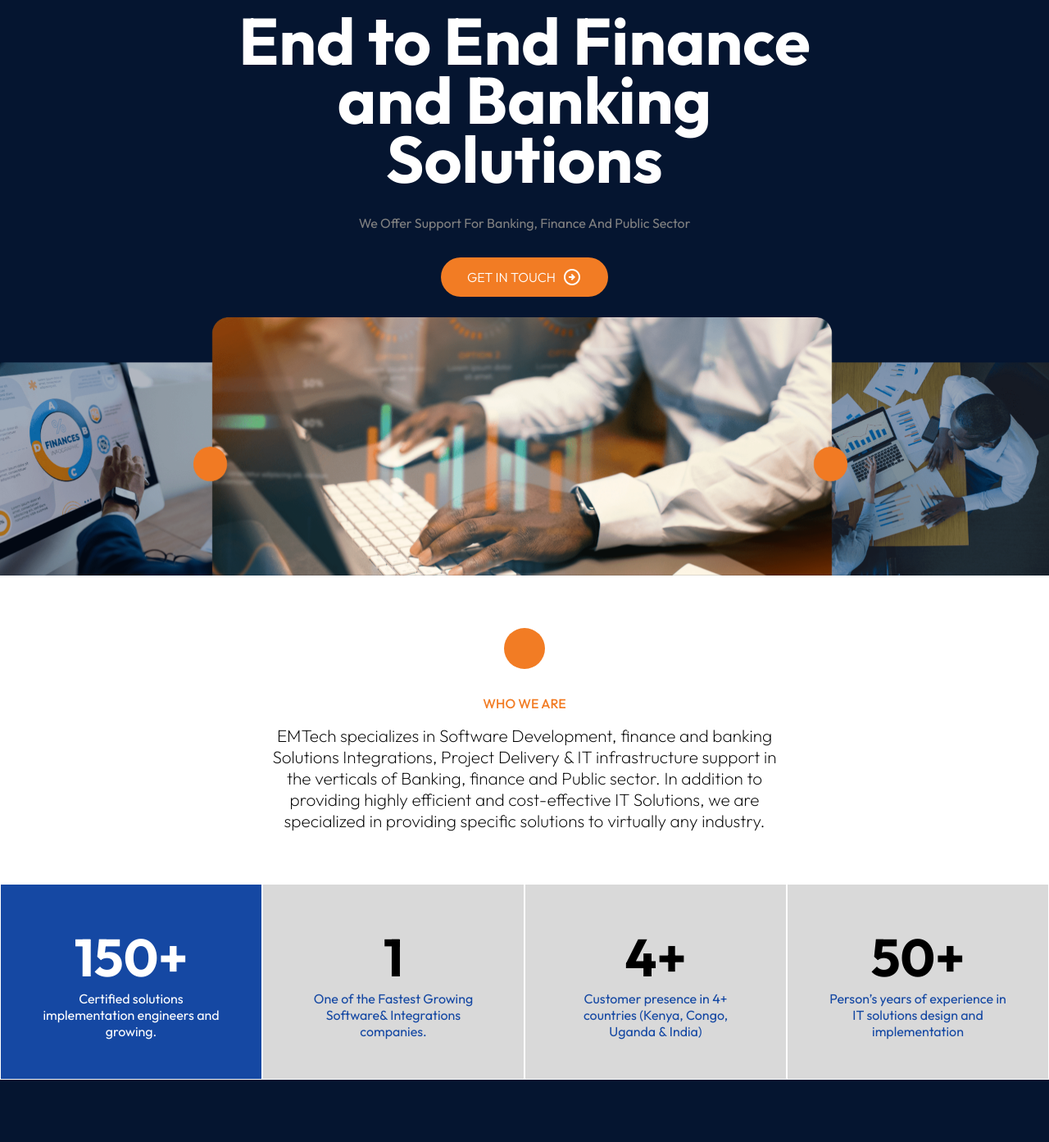
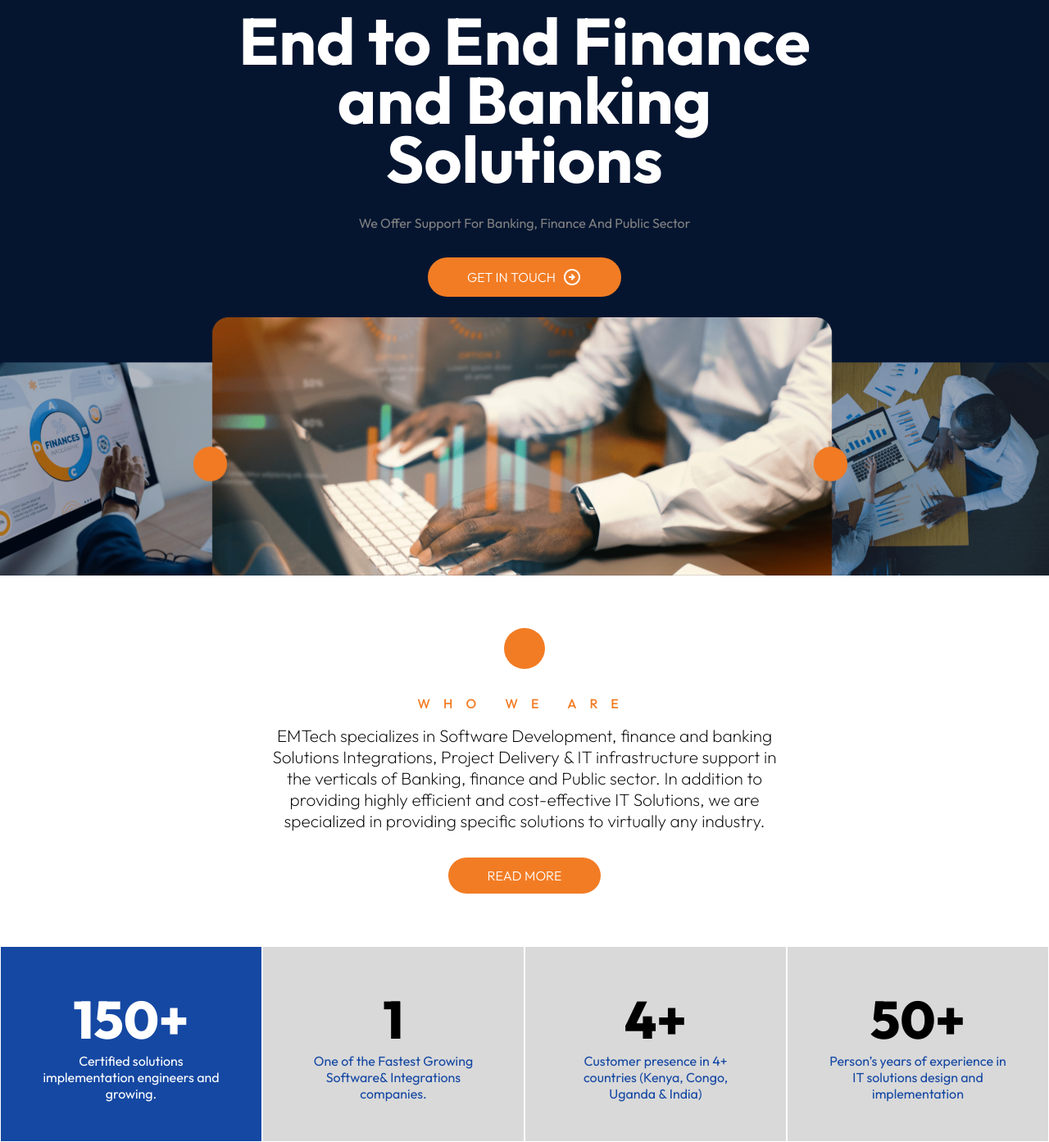
Before and after one commit to OvasisGroup/emtech, a Django app: page / in a window 1280 px wide. Shown: the part 98-1491 px from the top of the page at 82% size. Before the commit the page ends 1415 px from the top, so only its background shows below. Run offline with Django 3.2, Linux system fonts and the light colour scheme; data comes from the database, SQL or seed files in the repository; some libraries are stand-ins or nearby versions.

Commit message:
first commit

```diff
--- a/website/static/css/styles.css
+++ b/website/static/css/styles.css
@@ -67,7 +67,7 @@ body{
     color: white;
     font-weight: 300;
     gap: 0.5rem;
-    padding: .75rem 2rem;
+    padding: .75rem 3rem;
     border-radius: 4rem;
     cursor: pointer;
 }
@@ -80,6 +80,26 @@ body{
     transform: translateX(.5rem);
     transition: all ease-in-out .3s;
 }
+
+.button-two{
+    background-color: #F27C24;
+    width: fit-content;
+    margin-top: 2rem;
+    display: flex;
+    justify-content: center;
+    align-items: center;
+    color: white;
+    font-weight: 300;
+    gap: 0.5rem;
+    padding: .75rem 3rem;
+    border-radius: 4rem;
+    cursor: pointer;
+}
+
+.button-two:hover{
+    background-color: #1548A3;
+}
+
 
 
 .button p{
@@ -115,6 +135,11 @@ body{
 .who-container{
     width: 50%;
     margin: 0 auto;
+    display: flex;
+    flex-direction: column;
+    text-align: center;
+    justify-content: center;
+    align-items: center;
 }
 
 .who-container h4{
@@ -125,6 +150,7 @@ body{
     justify-content: center;
     align-items: center;
     text-align: center;
+    letter-spacing: 1rem;
 }
 
 .mainbox{
@@ -190,13 +216,14 @@ body{
 
 .quickiesone{
     width: 100%;
-    background-color: #1548A3;
+    background-color: white;
 }
 
 .quickies h4{
     color: black;
     font-size: 4rem;
     text-align: center;
+    font-weight: 800;
 }
 
 .quickies p{
--- a/website/templates/index.html
+++ b/website/templates/index.html
@@ -39,6 +39,10 @@
                     <p>{{ who.body }}</p>
                 </div>
                 {% endfor %}
+
+            <div class="button-two" data-aos="fade-up-left">
+            READ MORE
+            </div>
         </div>
     </section>
 
```
